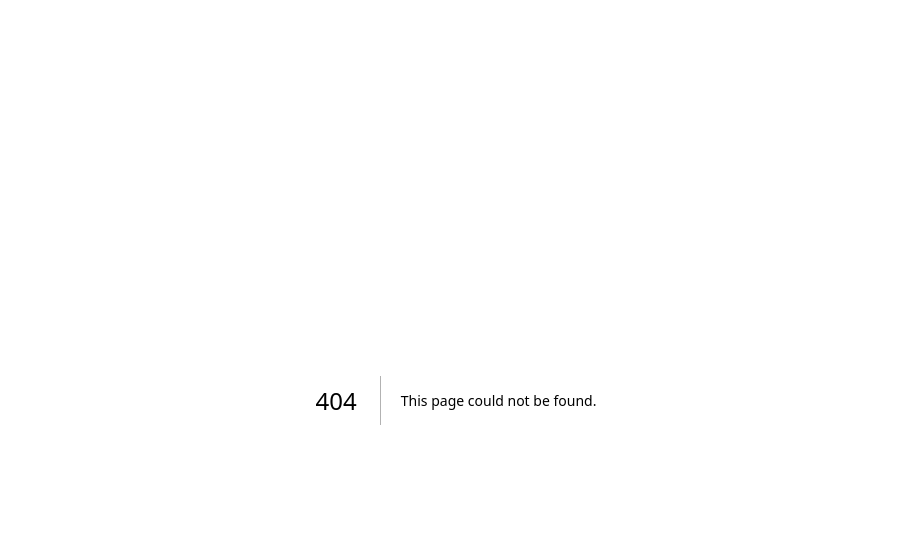
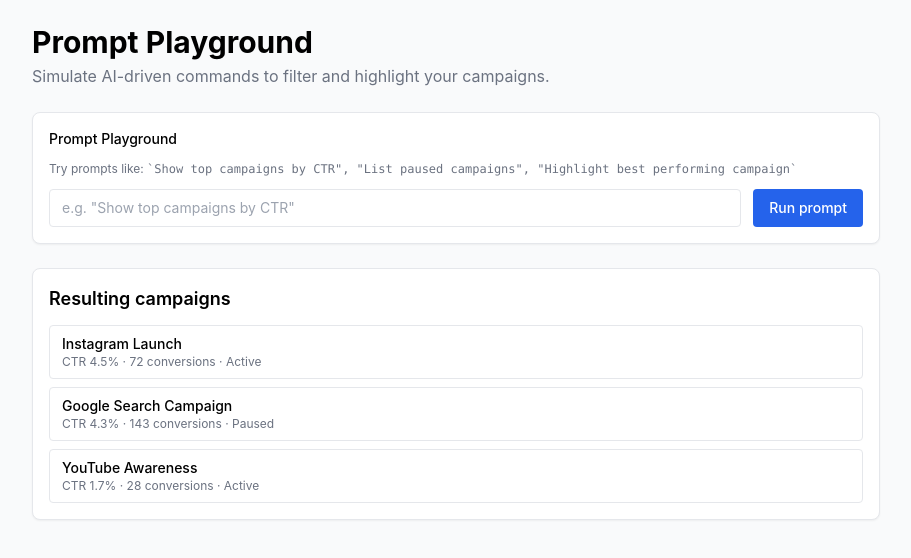
Before and after one commit to vini1237777/ai-vibe-dashboard, a Next.js app: page /playground in a window 1280 px wide. Before the commit this address had no page. Shown: the top 558 px of the page, without its empty margins (184-1095 px from the left). Built offline with nearby package versions, Linux system fonts and the light colour scheme.

Commit message:
fix: prevent infinite render loop by computing filtered campaigns with useMemo

```diff
--- /dev/null
+++ b/src/app/playground/page.tsx
@@ -0,0 +1,16 @@
+import PromptPlayground from "@/src/components/PromptPlayground";
+
+export default function PlaygroundPage() {
+  return (
+    <main className="p-6 max-w-4xl mx-auto space-y-6">
+      <header>
+        <h1 className="text-3xl font-bold">Prompt Playground</h1>
+        <p className="text-gray-500 mt-1">
+          Simulate AI-driven commands to filter and highlight your campaigns.
+        </p>
+      </header>
+
+      <PromptPlayground />
+    </main>
+  );
+}
--- a/src/components/CampaignTable.tsx
+++ b/src/components/CampaignTable.tsx
@@ -1,20 +1,48 @@
 "use client";
 
+import { useMemo } from "react";
 import { useCampaignStore } from "../store/useCampaignStore";
+import type { Campaign } from "../types/campaign";
 
 export default function CampaignTable() {
-  const campaigns = useCampaignStore((s) => s.getFilteredCampaigns());
+  const campaigns = useCampaignStore((s) => s.campaigns);
+  const statusFilter = useCampaignStore((s) => s.statusFilter);
+  const sortBy = useCampaignStore((s) => s.sortBy);
+  const search = useCampaignStore((s) => s.search);
+
+  const filteredCampaigns = useMemo((): Campaign[] => {
+    let result = [...campaigns];
+
+    if (statusFilter !== "all") {
+      result = result.filter((c) => c.status === statusFilter);
+    }
+
+    if (search.trim()) {
+      const q = search.toLowerCase();
+      result = result.filter((c) => c.name.toLowerCase().includes(q));
+    }
+
+    if (sortBy === "ctr") {
+      result.sort((a, b) => b.ctr - a.ctr);
+    }
+
+    if (sortBy === "conversions") {
+      result.sort((a, b) => b.conversions - a.conversions);
+    }
+
+    return result;
+  }, [campaigns, statusFilter, sortBy, search]);
 
   return (
     <section className="bg-white p-4 rounded-lg shadow-sm border">
       <header className="flex items-center justify-between mb-4">
         <h2 className="font-semibold text-lg">Campaigns</h2>
         <span className="text-xs text-gray-500">
-          {campaigns.length} campaigns
+          {filteredCampaigns.length} campaigns
         </span>
       </header>
 
-      {campaigns.length === 0 ? (
+      {filteredCampaigns.length === 0 ? (
         <p className="text-sm text-gray-500">
           No campaigns match the selected filters.
         </p>
@@ -33,7 +61,7 @@ export default function CampaignTable() {
             </thead>
 
             <tbody>
-              {campaigns.map((c) => (
+              {filteredCampaigns.map((c) => (
                 <tr key={c.id} className="border-b last:border-b-0">
                   <td className="px-3 py-2">{c.name}</td>
                   <td className="px-3 py-2 text-right">
--- /dev/null
+++ b/src/components/PromptPlayground.tsx
@@ -0,0 +1,114 @@
+"use client";
+
+import { useState } from "react";
+import campaignsData from "../data/campaigns.json";
+import type { Campaign } from "../types/campaign";
+import { parsePrompt, type PromptActionType } from "../utils/promptParser";
+
+const campaigns = campaignsData as Campaign[];
+
+function applyAction(action: PromptActionType): Campaign[] {
+  const result = [...campaigns];
+
+  switch (action) {
+    case "PAUSED_ONLY":
+      return result.filter((c) => c.status === "Paused");
+    case "ACTIVE_ONLY":
+      return result.filter((c) => c.status === "Active");
+    case "TOP_BY_CTR":
+      return result.slice().sort((a, b) => b.ctr - a.ctr);
+    case "BEST_BY_CONVERSIONS":
+      return result.slice().sort((a, b) => b.conversions - a.conversions);
+    default:
+      return result;
+  }
+}
+
+export default function PromptPlayground() {
+  const [prompt, setPrompt] = useState("");
+  const [lastAction, setLastAction] = useState<PromptActionType | null>(null);
+
+  const actionLabelMap: Record<PromptActionType, string> = {
+    TOP_BY_CTR: "Showing campaigns sorted by CTR (desc)",
+    PAUSED_ONLY: "Showing only paused campaigns",
+    ACTIVE_ONLY: "Showing only active campaigns",
+    BEST_BY_CONVERSIONS: "Showing best campaigns by conversions",
+    UNKNOWN: "Could not understand prompt — showing all campaigns",
+  };
+
+  const handleSubmit = (e: React.FormEvent) => {
+    e.preventDefault();
+    const { type } = parsePrompt(prompt);
+    setLastAction(type);
+  };
+
+  const visibleCampaigns = applyAction(lastAction ?? "UNKNOWN");
+
+  return (
+    <section className="space-y-6">
+      <form
+        onSubmit={handleSubmit}
+        className="bg-white p-4 rounded-lg shadow-sm border space-y-3"
+      >
+        <label className="block text-sm font-medium mb-1">
+          Prompt Playground
+        </label>
+
+        <p className="text-xs text-gray-500 mb-2">
+          Try prompts like:{" "}
+          <span className="font-mono">
+            `Show top campaigns by CTR&quot;, &quot;List paused campaigns&quot;,
+            &quot;Highlight best performing campaign`
+          </span>
+        </p>
+
+        <div className="flex flex-col sm:flex-row gap-3">
+          <input
+            className="flex-1 border bg-white px-3 py-2 rounded text-sm"
+            placeholder='e.g. "Show top campaigns by CTR"'
+            value={prompt}
+            onChange={(e) => setPrompt(e.target.value)}
+          />
+          <button
+            type="submit"
+            className="px-4 py-2 rounded bg-blue-600 text-white text-sm font-medium hover:bg-blue-700"
+          >
+            Run prompt
+          </button>
+        </div>
+
+        {lastAction && (
+          <p className="text-xs text-gray-600 mt-2">
+            {actionLabelMap[lastAction]}
+          </p>
+        )}
+      </form>
+
+      <section className="bg-white p-4 rounded-lg shadow-sm border">
+        <h2 className="font-semibold text-lg mb-3">Resulting campaigns</h2>
+
+        {visibleCampaigns.length === 0 ? (
+          <p className="text-sm text-gray-500">
+            No campaigns match this prompt.
+          </p>
+        ) : (
+          <ul className="space-y-2 text-sm">
+            {visibleCampaigns.map((c) => (
+              <li
+                key={c.id}
+                className="flex items-center justify-between border rounded px-3 py-2"
+              >
+                <div>
+                  <p className="font-medium">{c.name}</p>
+                  <p className="text-xs text-gray-500">
+                    CTR {c.ctr}% · {c.conversions} conversions · {c.status}
+                  </p>
+                </div>
+              </li>
+            ))}
+          </ul>
+        )}
+      </section>
+    </section>
+  );
+}
--- a/src/utils/promptParser.ts
+++ b/src/utils/promptParser.ts
@@ -0,0 +1,25 @@
+export type PromptActionType =
+  | "TOP_BY_CTR"
+  | "PAUSED_ONLY"
+  | "ACTIVE_ONLY"
+  | "BEST_BY_CONVERSIONS"
+  | "UNKNOWN";
+
+export type PromptAction = {
+  type: PromptActionType;
+};
+
+export function parsePrompt(input: string): PromptAction {
+  const prompt = input.toLowerCase().trim();
+
+  if (!prompt) return { type: "UNKNOWN" };
+
+  if (prompt.includes("paused")) return { type: "PAUSED_ONLY" };
+  if (prompt.includes("active")) return { type: "ACTIVE_ONLY" };
+  if (prompt.includes("ctr") || prompt.includes("top campaigns"))
+    return { type: "TOP_BY_CTR" };
+  if (prompt.includes("best") || prompt.includes("conversions"))
+    return { type: "BEST_BY_CONVERSIONS" };
+
+  return { type: "UNKNOWN" };
+}
```
